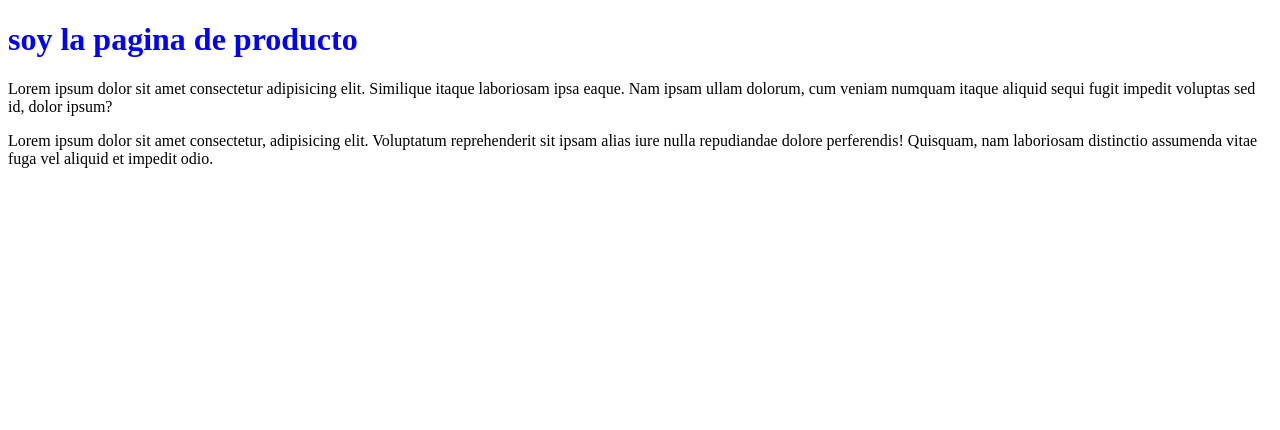
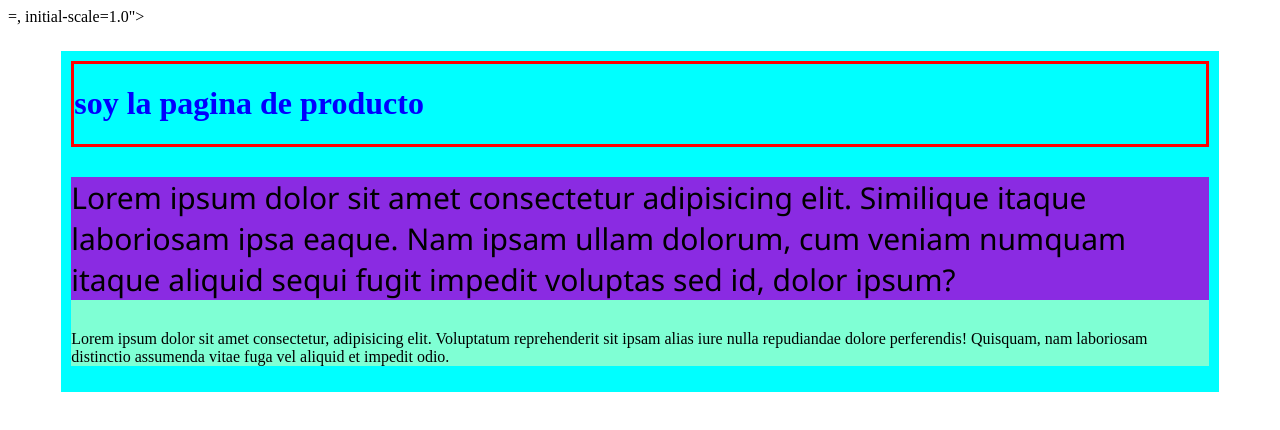
Before and after one commit to SebaJunco/Prueba-, a plain HTML site: page productos.html in a window 1280 px wide. Drawn offline with Linux system fonts and the light colour scheme.

Commit message:
cambios en el estilo

```diff
--- a/estilo.css
+++ b/estilo.css
@@ -18,7 +18,7 @@ li{
 
 }
 .cabecera{
-    border: red;
+    border: red solid 3px;
 }
 
 .contenido{ background-color: aquamarine;
@@ -28,7 +28,7 @@ li{
 
 .destacado{
 
-    font-family: 'Franklin Gothic Medium', 'Arial Narrow', Arial, sans-serif;
+    font-family: 'Segoe UI', Tahoma, Geneva, Verdana, sans-serif;
 font-size: 30px;
 background-color: blueviolet;
 
--- a/productos.html
+++ b/productos.html
@@ -3,7 +3,9 @@
 <head>
     <meta charset="UTF-8">
     <meta http-equiv="X-UA-Compatible" content="IE=edge">
-    <meta name="viewport" content="width
+    <meta name="viewport" content="width=device-width, initial-scale=1.0">
+    <link rel="stylesheet" href="estilo.css">
+
     <title>Document</title>=, initial-scale=1.0">
 
 
@@ -27,18 +29,15 @@ h1{color: blue;}
     </div>
 
     <div class="contenido">
-<p>Lorem ipsum dolor sit amet consectetur adipisicing elit. Similique itaque laboriosam ipsa eaque. Nam ipsam ullam dolorum, cum veniam numquam itaque aliquid sequi fugit impedit voluptas sed id, dolor ipsum?
+        <p class="destacado">Lorem ipsum dolor sit amet consectetur adipisicing elit. Similique itaque laboriosam ipsa eaque. Nam ipsam ullam dolorum, cum veniam numquam itaque aliquid sequi fugit impedit voluptas sed id, dolor ipsum?</p>
 
-<p>Lorem ipsum dolor sit amet consectetur, adipisicing elit. Voluptatum reprehenderit sit ipsam alias iure nulla repudiandae dolore perferendis! Quisquam, nam laboriosam distinctio assumenda vitae fuga vel aliquid et impedit odio.
-
-</p>
-</p>
+        <p>Lorem ipsum dolor sit amet consectetur, adipisicing elit. Voluptatum reprehenderit sit ipsam alias iure nulla repudiandae dolore perferendis! Quisquam, nam laboriosam distinctio assumenda vitae fuga vel aliquid et impedit odio.</p>
 
     </div>
 
-<div class="pie">
+    <div class="pie">
 
-</div>
+    </div>
 
 </div>
 
```
Also changed, not shown: index.html (+1 -0 lines).
